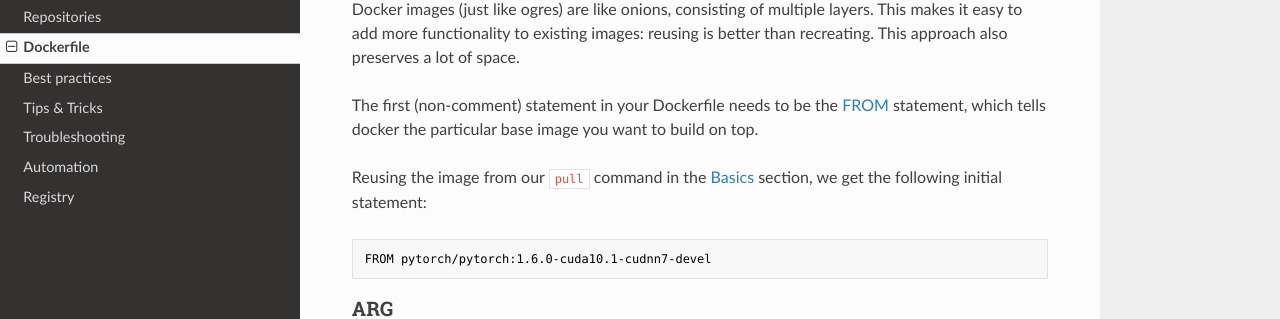
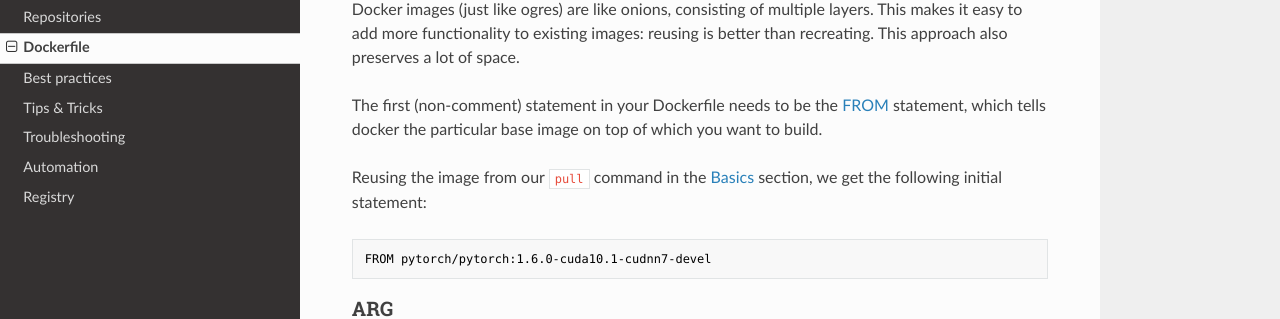
Before and after one commit to waikato-datamining/docker-for-data-scientists, an MkDocs documentation site: the page built from docs/dockerfile.md, in a window 1280 px wide and 900 px high, scrolled down 569 px. Shown: the part 162-481 px from the top of the window. Built offline with MkDocs 1.6.1, drawn with Linux system fonts in a browser that asks for light colours; nearby versions of some CDN libraries.

Commit message:
More grammatical/typo fixes.

```diff
--- a/docs/dockerfile.md
+++ b/docs/dockerfile.md
@@ -36,7 +36,7 @@ it easy to add more functionality to existing images: reusing is better than rec
 This approach also preserves a lot of space.
 
 The first (non-comment) statement in your Dockerfile needs to be the [FROM](https://docs.docker.com/engine/reference/builder/#from)
-statement, which tells docker the particular base image you want to build on top.
+statement, which tells docker the particular base image on top of which you want to build.
 
 Reusing the image from our `pull` command in the [Basics](basics.md) section, we get the
 following initial statement:
```
Also changed, not shown: docs/basics.md (+2 -2 lines), docs/best_practices.md (+1 -1 lines).
